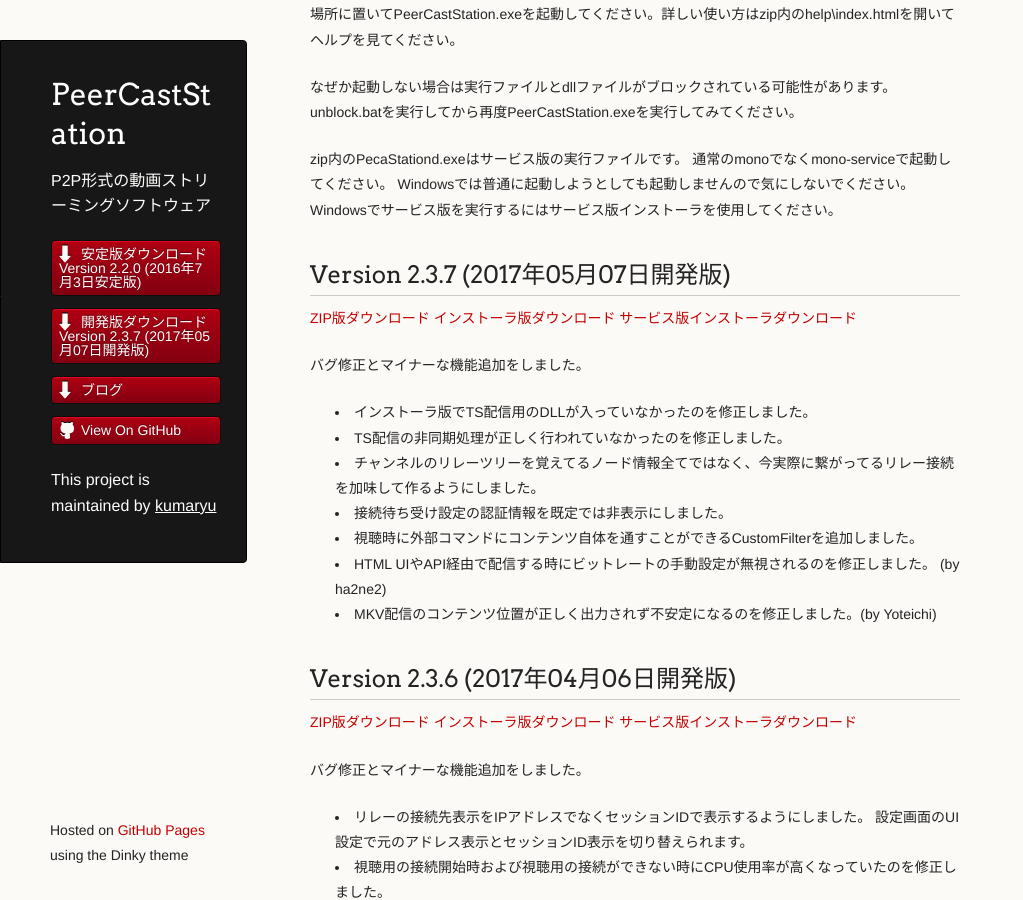
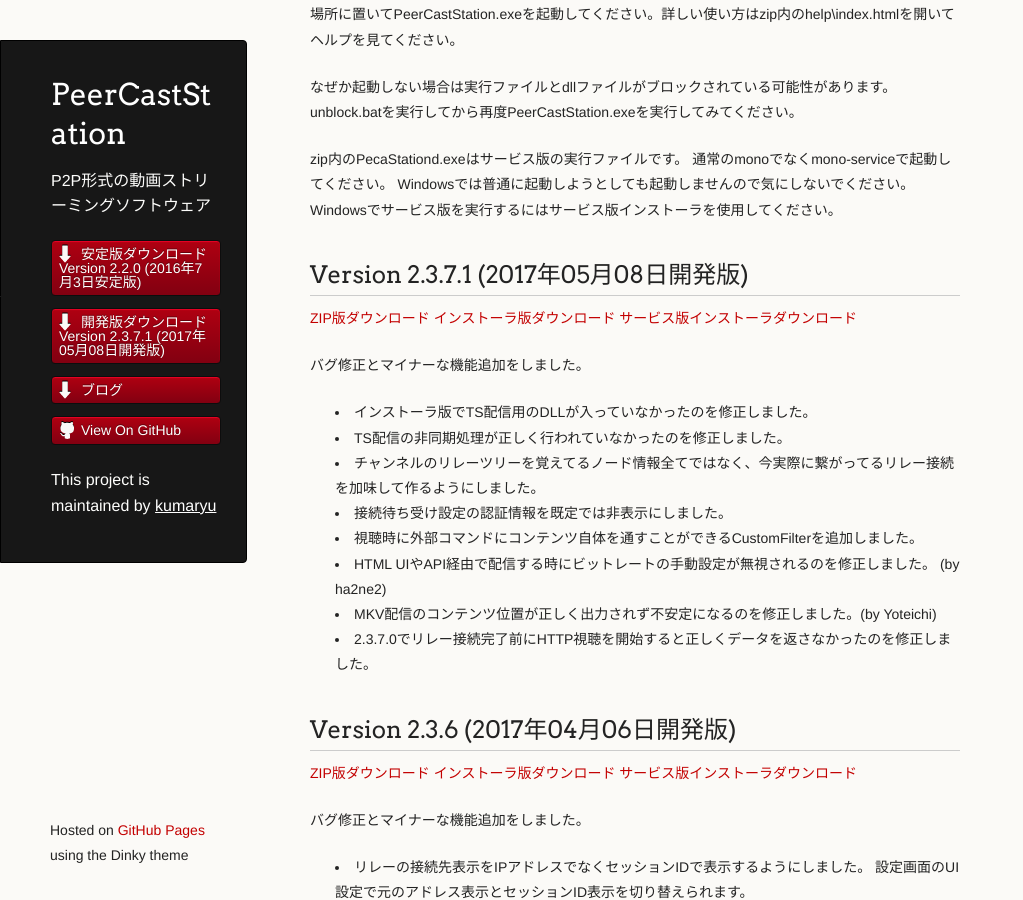
Before and after one commit to kumaryu/peercaststation, a Jekyll site: the page built from download-dev.mkd, in a window 1280 px wide and 900 px high, scrolled down 410 px. Shown: the whole window, without its empty margins (0-1023 px from the left). Built offline with Jekyll 4.4.1, drawn with Linux system fonts in a browser that asks for light colours.

Commit message:
bumped version up to 2.3.7.1

```diff
--- a/_data/releasenotes.yml
+++ b/_data/releasenotes.yml
@@ -1,6 +1,6 @@
 ---
-- name: Version 2.3.7 (2017年05月07日開発版)
-  version: 2.3.7.0
+- name: Version 2.3.7.1 (2017年05月08日開発版)
+  version: 2.3.7.1
   channel: dev
   notes: |
     バグ修正とマイナーな機能追加をしました。
@@ -12,17 +12,18 @@
     * 視聴時に外部コマンドにコンテンツ自体を通すことができるCustomFilterを追加しました。
     * HTML UIやAPI経由で配信する時にビットレートの手動設定が無視されるのを修正しました。 (by ha2ne2)
     * MKV配信のコンテンツ位置が正しく出力されず不安定になるのを修正しました。(by Yoteichi)
-  date: 2017-05-07T23:00:00+09:00
-  url: http://www.pecastation.org/files/PeerCastStation-2.3.7.zip
+    * 2.3.7.0でリレー接続完了前にHTTP視聴を開始すると正しくデータを返さなかったのを修正しました。
+  date: 2017-05-08T22:00:00+09:00
+  url: http://www.pecastation.org/files/PeerCastStation-2.3.7.1.zip
   enclosures:
   - type: archive
-    url: http://www.pecastation.org/files/PeerCastStation-2.3.7.zip
-    length: 1673561
+    url: http://www.pecastation.org/files/PeerCastStation-2.3.7.1.zip
+    length: 1674110
   - type: installer
-    url: http://www.pecastation.org/files/PeerCastStation-2.3.7.exe
-    length: 2322187
+    url: http://www.pecastation.org/files/PeerCastStation-2.3.7.1.exe
+    length: 2322268
   - type: serviceinstaller
-    url: http://www.pecastation.org/files/PecaStationd-2.3.7.msi
+    url: http://www.pecastation.org/files/PecaStationd-2.3.7.1.msi
     length: 2032488
 
 - name: Version 2.3.6 (2017年04月06日開発版)
```
